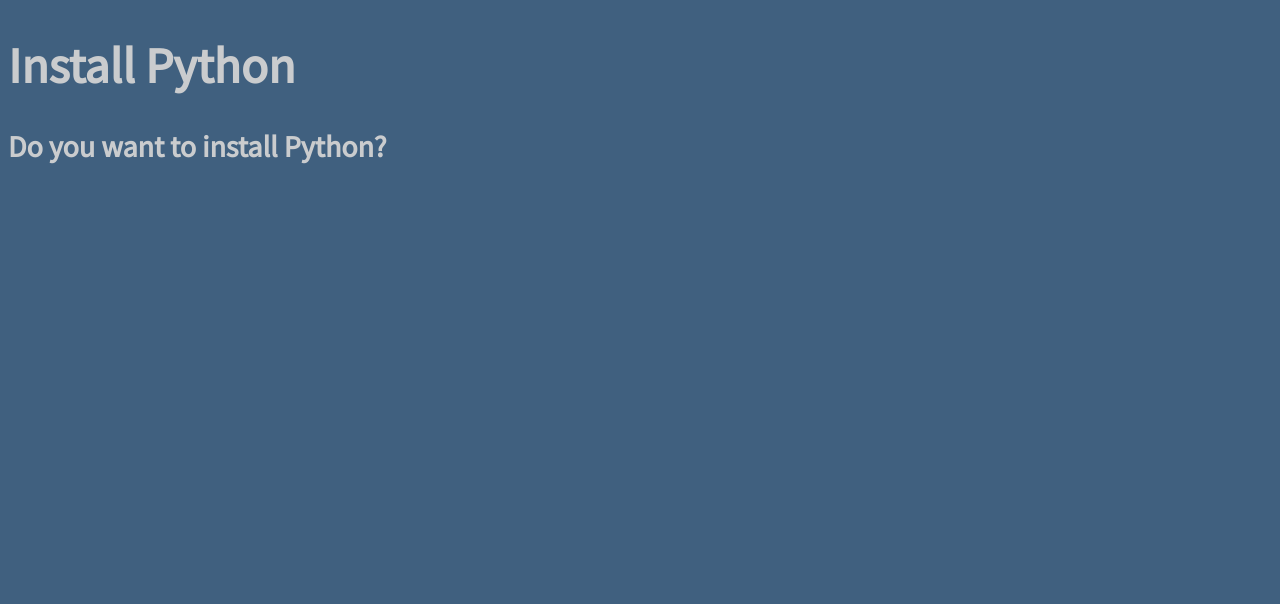
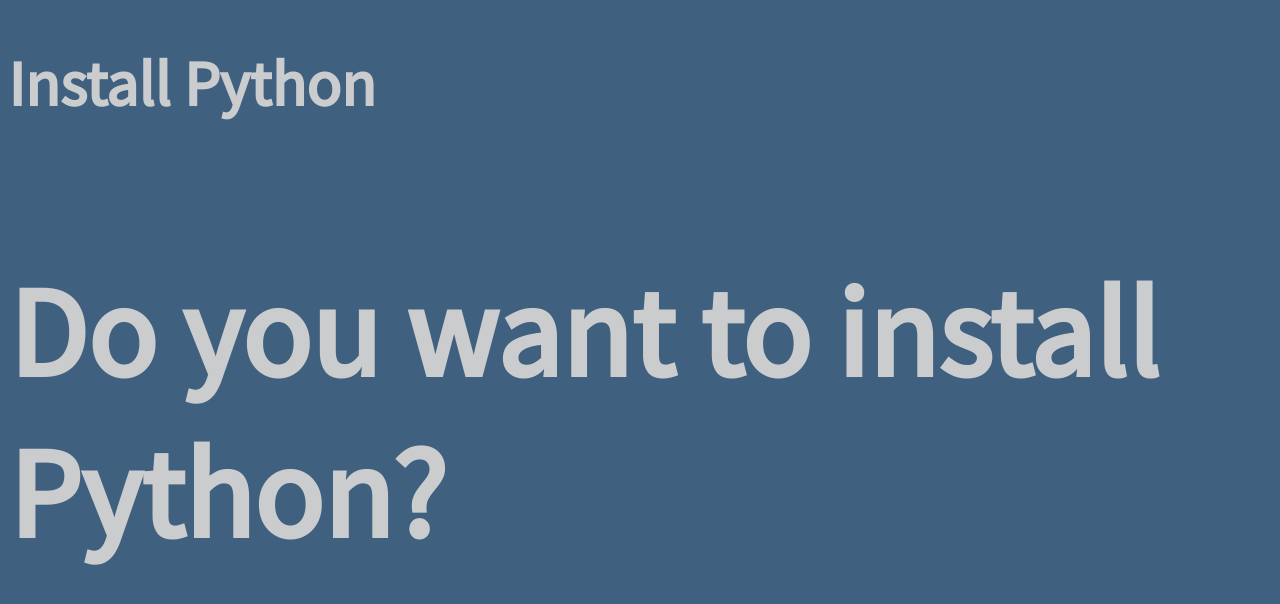
Before and after one commit to marvinschopf/installpython.org, a Jekyll site: the page built from index.md, in a window 1280 px wide. Shown: the top 604 px of the page. Built offline with Jekyll 4.4.1, drawn with Linux system fonts in a browser that asks for light colours; our own code applies the rules of GitHub Pages for plain Markdown files.

Commit message:
Update site

```diff
--- a/assets/css/style.sass
+++ b/assets/css/style.sass
@@ -14,7 +14,7 @@ body
 
 p
   font-family: inherit
-  font-size: 30px
+  font-size: 2em
 
 .white
   font-family: inherit
@@ -28,7 +28,7 @@ h4,
 h5,
 h6
   font-family: inherit
-  font-size: 50px
+  font-size: 4em
 
 .white h1,
 .white h2,
```
Also changed, not shown: assets/css/style.min.css.
